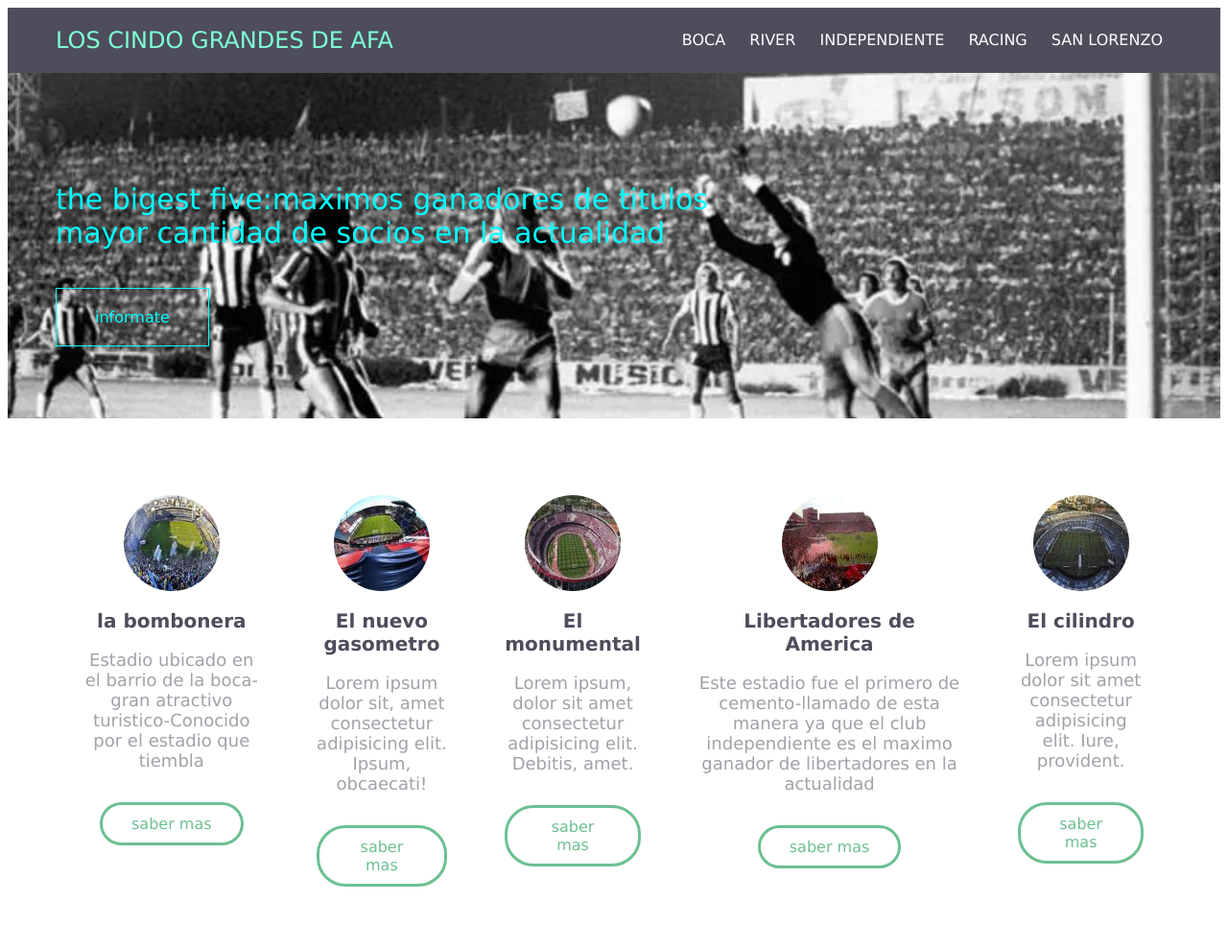
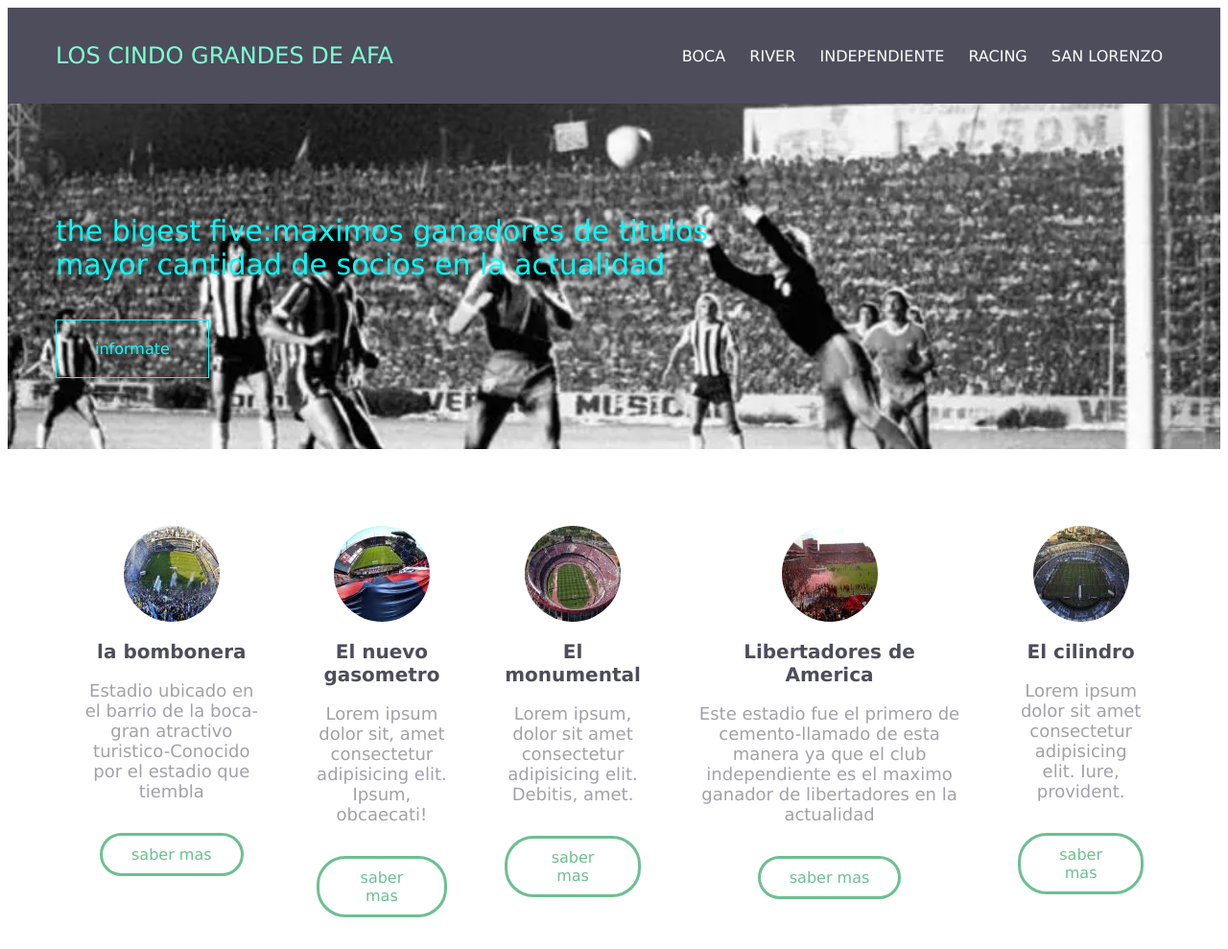
Before and after one commit to diego9992/coderhouse-diego, a plain HTML site: page index.html in a window 1280 px wide. Shown: the top 989 px of the page at 96% size. Drawn offline with Linux system fonts and the light colour scheme.

Commit message:
cuarto commit

```diff
--- a/carpetacss/acade.css
+++ b/carpetacss/acade.css
@@ -4,7 +4,7 @@
 }
 /*header*/
 header{
-    height:auto;
+    height:100px;
     background:aquamarine;
     padding:0 50px;
     color: #fff;
--- a/carpetacss/boca.css
+++ b/carpetacss/boca.css
@@ -4,7 +4,7 @@
 }
 /*header*/
 header{
-    height:auto;
+    height:100px;
     background:#252558;
     padding:0 50px;
     color: #fff;
--- a/carpetacss/cuervo.css
+++ b/carpetacss/cuervo.css
@@ -4,7 +4,7 @@
 }
 /*header*/
 header{
-    height:auto;
+    height:100px;
     background:red;
     padding:0 50px;
     color: #fff;
--- a/carpetacss/hinchada.css
+++ b/carpetacss/hinchada.css
@@ -4,7 +4,7 @@
 }
 /*header*/
 header{
-    height:auto;
+    height:100px;
     background:#4D4D5C;
     padding:0 50px;
     color: #fff;
--- a/carpetacss/millo.css
+++ b/carpetacss/millo.css
@@ -4,7 +4,7 @@
 }
 /*header*/
 header{
-    height:auto;
+    height:100px;
     background:#4D4D5C;
     padding:0 50px;
     color: #fff;
--- a/carpetacss/rojo.css
+++ b/carpetacss/rojo.css
@@ -4,7 +4,7 @@
 }
 /*header*/
 header{
-    height:auto;
+    height: 100px;
     background:rgba(255, 0, 0, 0.783);
     padding:0 50px;
     color: #fff;
```
